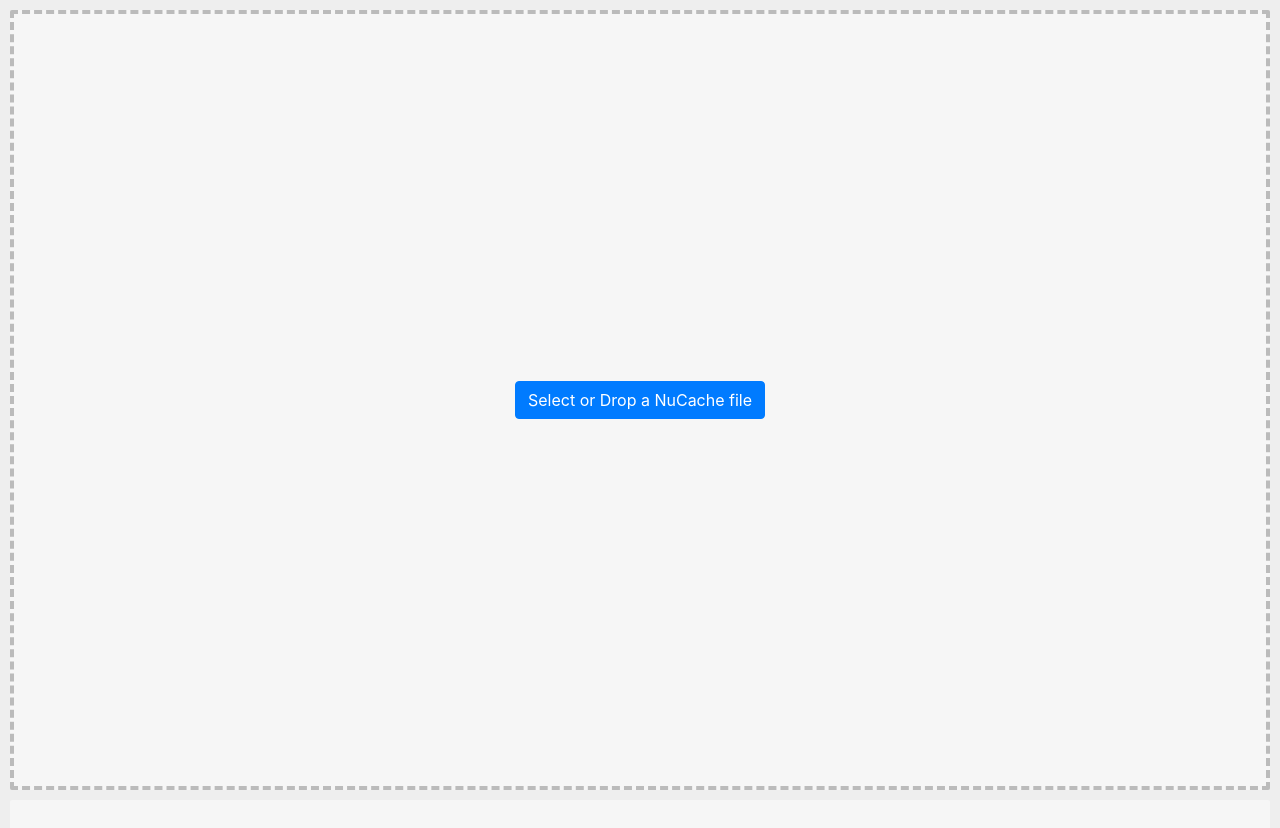
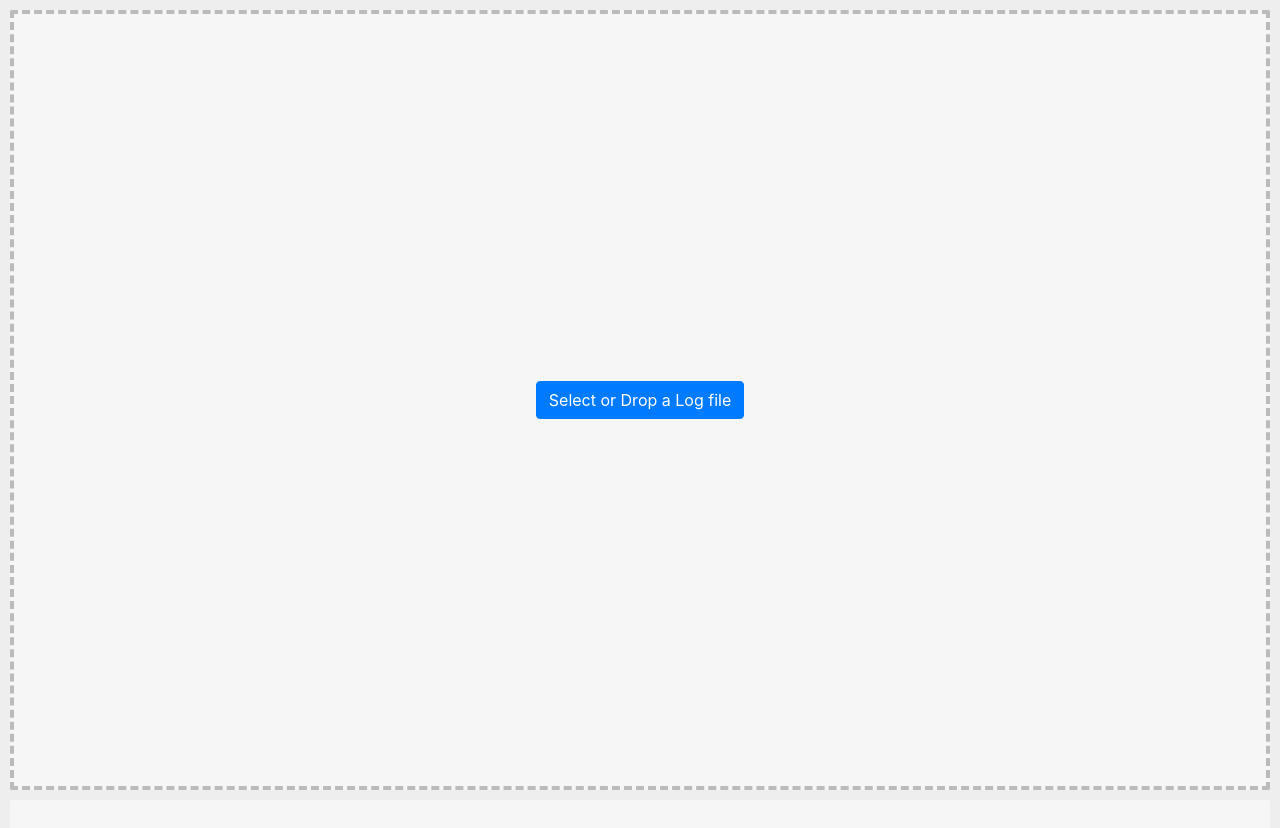
Before and after one commit to warrenbuckley/Compact-Log-Format-Viewer, an Electron app: page LogViewer.Client/views/index.html in a window 1280 px wide. Shown: the top 828 px of the page. Drawn offline with nearby package versions, Linux system fonts and the light colour scheme; no server answers.

Commit message:
Bump to 1.0.2 & fix typo in button for selection

```diff
--- a/LogViewer.Client/package.json
+++ b/LogViewer.Client/package.json
@@ -1,7 +1,7 @@
 {
   "name": "logviewer.client",
   "productName": "Compact Log Viewer",
-  "version": "1.0.1",
+  "version": "1.0.2",
   "description": "A cross platform Electron app to view and search logs stored in the Compact log format",
   "homepage": "https://github.com/warrenbuckley/Compact-Log-Format-Viewer#readme",
   "repository": {
--- a/LogViewer.Client/views/index.html
+++ b/LogViewer.Client/views/index.html
@@ -17,7 +17,7 @@
 
       <!-- No Log File is Open (Empty State) -->
       <drop-zone id="empty-state" ng-hide="vm.isLoading || vm.fileOpen">
-          <button type="button" id="open-file" class="btn btn-primary" ng-click="vm.openFileClick()">Select or Drop a NuCache file</button>
+          <button type="button" id="open-file" class="btn btn-primary" ng-click="vm.openFileClick()">Select or Drop a Log file</button>
       </drop-zone>
 
       <!-- Loader SVG animation -->
```
